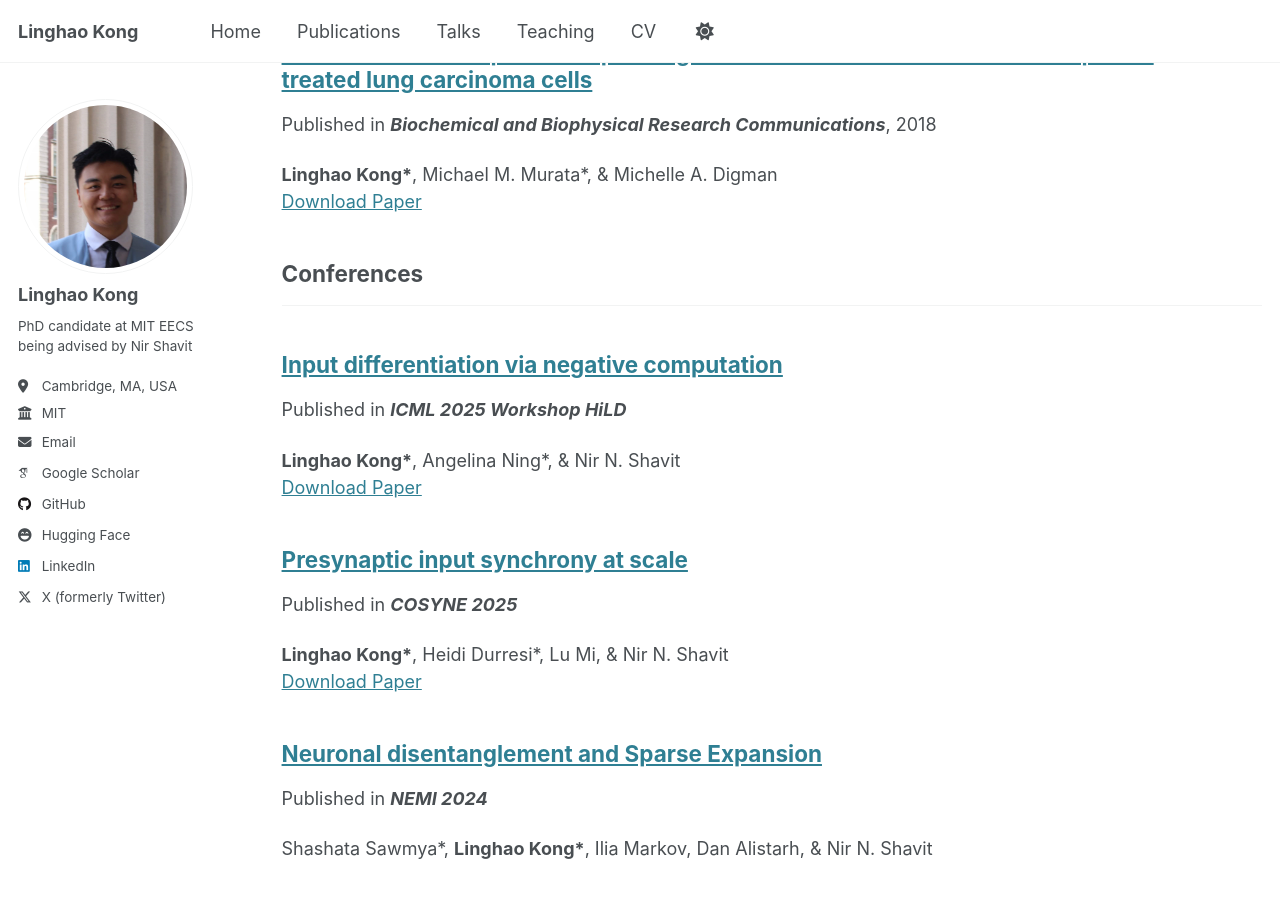
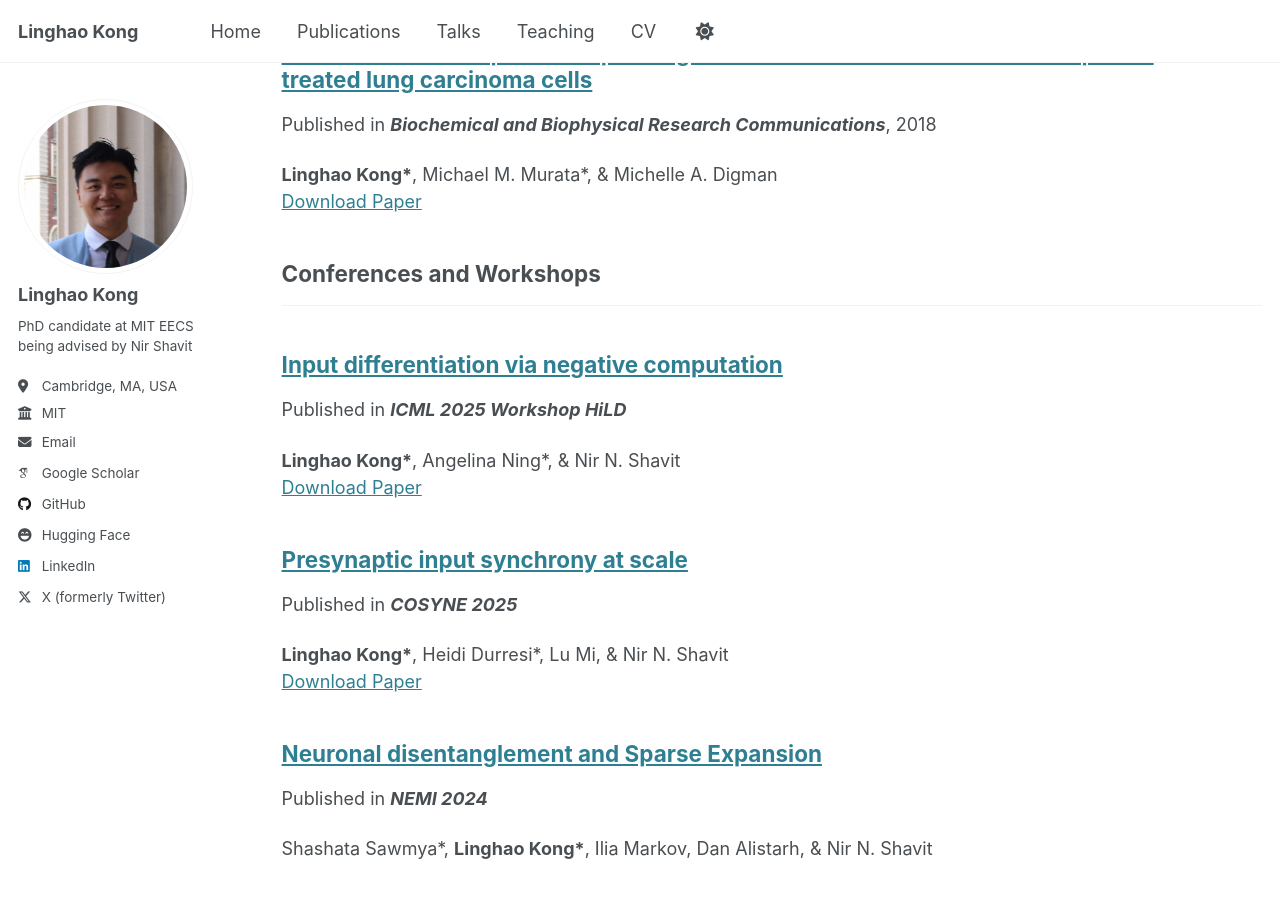
Before and after one commit to Lin-K76/Lin-K76.github.io, a Jekyll site: the page built from _pages/publications.html, in a window 1280 px wide and 900 px high, scrolled down 1178 px. Built offline with Jekyll 4.4.1, drawn with Linux system fonts in a browser that asks for light colours; some web fonts are replaced.

Commit message:
Updates formatting

```diff
--- a/_config.yml
+++ b/_config.yml
@@ -83,7 +83,7 @@ publication_category:
   manuscripts:
     title: 'Papers'
   conferences:
-    title: 'Conferences'
+    title: 'Conferences and Workshops'
 
 # Site Settings
 teaser                   :  # filename of teaser fallback teaser image placed in /images/, .e.g. "500x300.png"
```
